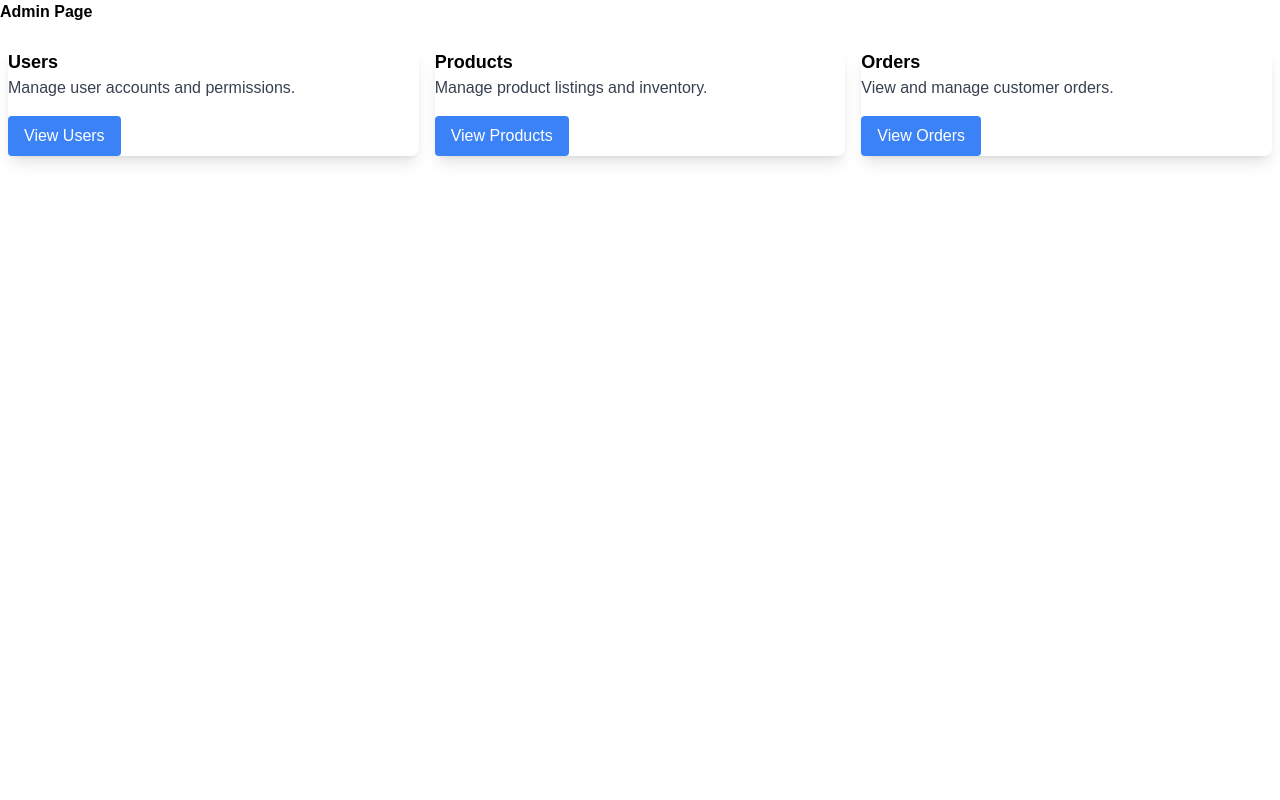
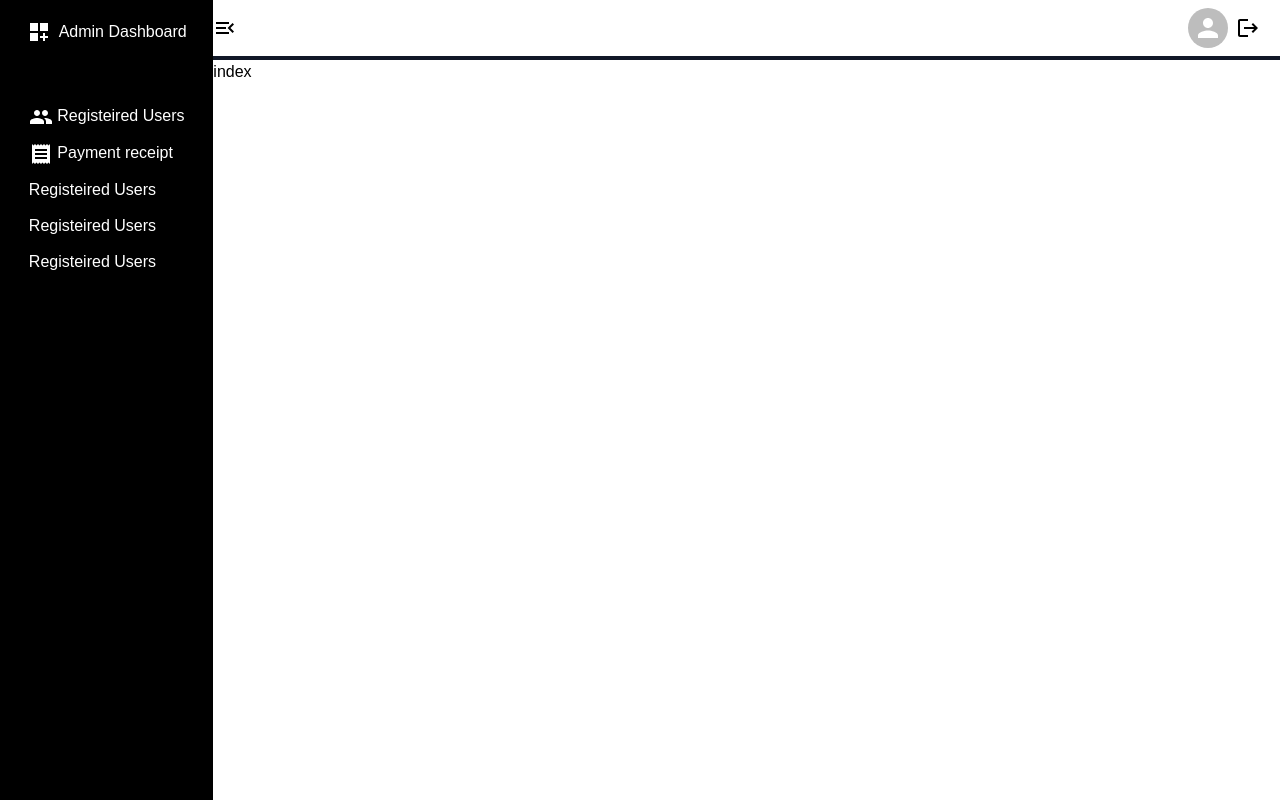
Before and after one commit to wisdom-uzo/gaposa, a Next.js app: page /adminpage in a window 1280 px wide. Built offline with nearby package versions, Linux system fonts and the light colour scheme.

Commit message:
first commit

```diff
--- /dev/null
+++ b/components/AdminLayout.jsx
@@ -0,0 +1,107 @@
+import AdminSidebar from "./AdminSidebar";
+import { Dashboard, DashboardCustomize, ExitToApp, Logout, MenuOpen, People, Receipt, Settings } from "@mui/icons-material";
+import Link from "next/link";
+import React, { useState } from "react";
+import { Avatar } from "@mui/material";
+
+
+const AdminLayout = ({children}) => {
+const [showSidebar, setShowSidebar] = useState(false);
+
+  const handleToggleSidebar = () => {
+    setShowSidebar(!showSidebar);
+  }
+
+
+    return (
+      <div className=" relative overflow-hidden flex h-screen w-full">
+
+          <div className="bg-black h-screen hidden md:block text-white  md:w-1/5 w-1/2 transition-all duration-300 ease-in-out">
+            <div className=" flex items-center gap-2 justify-center h-16 w-full bg-black">
+              <DashboardCustomize />
+              <h1>Admin Dashboard</h1>
+            </div>
+
+            <div className="mt-10 flex flex-col justify-center items-center">
+              <ul className=" flex flex-col gap-3 justify-center">
+                <li>
+                  <Link href="">
+                    <People /> Registeired Users
+                  </Link>
+                </li>
+                <li>
+                  <Link href="">
+                    {" "}
+                    <Receipt /> Payment receipt
+                  </Link>
+                </li>
+                <li>
+                  <Link href="">Registeired Users</Link>
+                </li>
+                <li>
+                  <Link href="">Registeired Users</Link>
+                </li>
+                <li>
+                  <Link href="">Registeired Users</Link>
+                </li>
+              </ul>
+            </div>
+          </div>
+
+
+        <div className="w-full ">
+          <div className="flex justify-between w-full pr-5 py-2 border-b-4 border-gray-900">
+            <button onClick={handleToggleSidebar}>
+              <MenuOpen />
+            </button>
+
+            <div className="flex items-center gap-2 ">
+              <Avatar />
+              <Logout />
+            </div>
+          </div>
+          {children}
+        </div>
+
+
+        {showSidebar && (
+            <div className="bg-black left-0 top-0 absolute text-white w-1/2  md:hidden  transition-all duration-300 ease-in-out">
+              <div className=" flex items-center gap-2 justify-center h-16 w-full bg-black">
+                <DashboardCustomize />
+                <h1>Admin Dashboard k</h1>
+
+                <button onClick={handleToggleSidebar}>
+                <MenuOpen />
+              </button>
+              </div>
+
+              <div className="mt-10 flex flex-col items-center h-screen">
+                <ul className=" flex flex-col gap-3 justify-center">
+                  <li>
+                    <Link href="">
+                      <People /> Registeired Users
+                    </Link>
+                  </li>
+                  <li>
+                    <Link href="">
+                      <Receipt /> Payment receipt
+                    </Link>
+                  </li>
+                  <li>
+                    <Link href="">Registeired Users</Link>
+                  </li>
+                  <li>
+                    <Link href="">Registeired Users</Link>
+                  </li>
+                  <li>
+                    <Link href="">Registeired Users</Link>
+                  </li>
+                </ul>
+              </div>
+            </div>
+          )}
+      </div>
+    );
+}
+
+export default AdminLayout;
--- /dev/null
+++ b/components/AdminSidebar.jsx
@@ -0,0 +1,58 @@
+import { Dashboard, DashboardCustomize, ExitToApp, MenuOpen, People, Receipt, Settings } from "@mui/icons-material";
+import Link from "next/link";
+import React, { useState } from "react";
+
+const AdminSidebar = () => {
+  const [showSidebar, setShowSidebar] = useState(true);
+
+  const handleToggleSidebar = () => {
+    setShowSidebar(!showSidebar);
+  }
+  //className={`bg-gray-800 h-full w-1/5 text-white fixed top-0 left-0 lg:relative lg:h-auto lg:w-auto lg:text-black lg:bg-white lg:shadow-none transition-all duration-300 ease-in-out ${
+
+
+  return (
+    <>
+    {
+    showSidebar && (
+    <div className="bg-black text-white h-screen md:w-1/5 w-1/2 transition-all duration-300 ease-in-out">
+
+        <div className="md:hidden">
+        <button onClick={handleToggleSidebar}><MenuOpen/></button>
+
+        </div>
+
+
+    <div className=" flex items-center gap-2 justify-center h-16 w-full bg-black">
+        <DashboardCustomize />
+        <h1>Admin Dashboard</h1>
+      </div>
+
+      <div className="mt-10 flex flex-col justify-center items-center">
+        <ul className=" flex flex-col gap-3 justify-center">
+          <li>
+            <Link href="">
+              <People /> Registeired Users
+            </Link>
+          </li>
+          <li>
+            <Link  href=""> <Receipt /> Payment receipt</Link>
+          </li>
+          <li>
+            <Link href="">Registeired Users</Link>
+          </li>
+          <li>
+            <Link href="">Registeired Users</Link>
+          </li>
+          <li>
+            <Link href="">Registeired Users</Link>
+          </li>
+        </ul>
+      </div>
+    </div>)
+   }
+</>
+  );
+};
+
+export default AdminSidebar;
--- a/components/index.js
+++ b/components/index.js
@@ -6,6 +6,7 @@ import Timer from './Timer'
 import CloudinaryUpload from './CloudinaryUpload'
 import Program from './Program'
 import Pricing from './Pricing'
+import AdminSidebar from './AdminSidebar'
 
 export {
   Navbar,
@@ -16,5 +17,6 @@ export {
   Timer,
   CloudinaryUpload,
   Program,
-  Pricing
+  Pricing,
+  AdminSidebar
 };
--- a/pages/adminpage/index.js
+++ b/pages/adminpage/index.js
@@ -1,40 +1,10 @@
-import React from "react";
+import React from 'react'
+import AdminLayout from '../../components/AdminLayout'
 
-const AdminPage = () => {
+const index = () => {
   return (
-    <div className="p-4">
-      <h1 className="text-2xl font-bold mb-4">Admin Page</h1>
-      <div className="flex flex-wrap -mx-2">
-        <div className="w-full md:w-1/3 p-2">
-          <div className="bg-white rounded-lg shadow-lg p-4">
-            <h2 className="text-lg font-bold mb-2">Users</h2>
-            <p className="text-gray-700">Manage user accounts and permissions.</p>
-            <button className="mt-4 bg-blue-500 text-white py-2 px-4 rounded hover:bg-blue-600 focus:outline-none focus:shadow-outline-blue active:bg-blue-800">
-              View Users
-            </button>
-          </div>
-        </div>
-        <div className="w-full md:w-1/3 p-2">
-          <div className="bg-white rounded-lg shadow-lg p-4">
-            <h2 className="text-lg font-bold mb-2">Products</h2>
-            <p className="text-gray-700">Manage product listings and inventory.</p>
-            <button className="mt-4 bg-blue-500 text-white py-2 px-4 rounded hover:bg-blue-600 focus:outline-none focus:shadow-outline-blue active:bg-blue-800">
-              View Products
-            </button>
-          </div>
-        </div>
-        <div className="w-full md:w-1/3 p-2">
-          <div className="bg-white rounded-lg shadow-lg p-4">
-            <h2 className="text-lg font-bold mb-2">Orders</h2>
-            <p className="text-gray-700">View and manage customer orders.</p>
-            <button className="mt-4 bg-blue-500 text-white py-2 px-4 rounded hover:bg-blue-600 focus:outline-none focus:shadow-outline-blue active:bg-blue-800">
-              View Orders
-            </button>
-          </div>
-        </div>
-      </div>
-    </div>
-  );
-};
+    <AdminLayout>index</AdminLayout>
+  )
+}
 
-export default AdminPage;
+export default index
```
